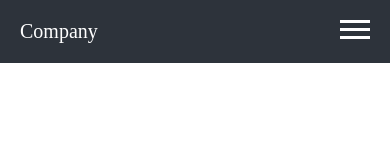
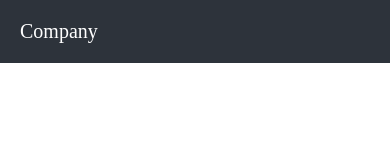
Before and after one commit to MilosM00/responsive-navbar, a React (Create React App) app: page / in a window 390 px wide. Shown: the top 160 px of the page. Built offline with nearby package versions, Linux system fonts and the light colour scheme; the HTML template or start-up script is replaced by a standard one; a web font is replaced by a local one.

Commit message:
css updated

```diff
--- a/src/index.css
+++ b/src/index.css
@@ -4,7 +4,14 @@
     box-sizing: border-box;
 }
 
+body{
+    height: 1000px;
+}
+
 .nav{
+    position: fixed;
+    top: 0;
+    width: 100%;
     font-family: 'Salsa', cursive;
     padding: 20px 0;
     display: flex;
@@ -17,14 +24,9 @@
     position: absolute;
     top: 20px;
     right: 20px;
-    width: 30px;
-    height: 19px;
-
 
     font-size: 25px;
-    flex-direction: column;
     display: none;
-    justify-content: space-between;
     cursor: pointer;
 }
 
@@ -54,20 +56,25 @@ a{
     font-size: 20px;
 }
 
+.show-links{
+    display: none;
+    text-align: center;
+    background-color: #2d333b;
+    position: fixed;
+    width: 200px;
+    top:63px;
+    right: 0;
+}
+
 
 @media (max-width: 750px) {
     .nav{
         padding: 20px;
         justify-content: space-between;
-        flex-direction: column;
-        align-items: flex-start;
     }
 
     .nav-links{
-        width: 100%;
         display: none;
-        flex-direction: column;
-        text-align: center;
     }
 
     .hamburger{
@@ -78,7 +85,7 @@ a{
         padding: 10px;
     }
 
-    .nav-links.active{
-        display: flex;
+    .show-links{
+        display: block;
     }
 }
```
